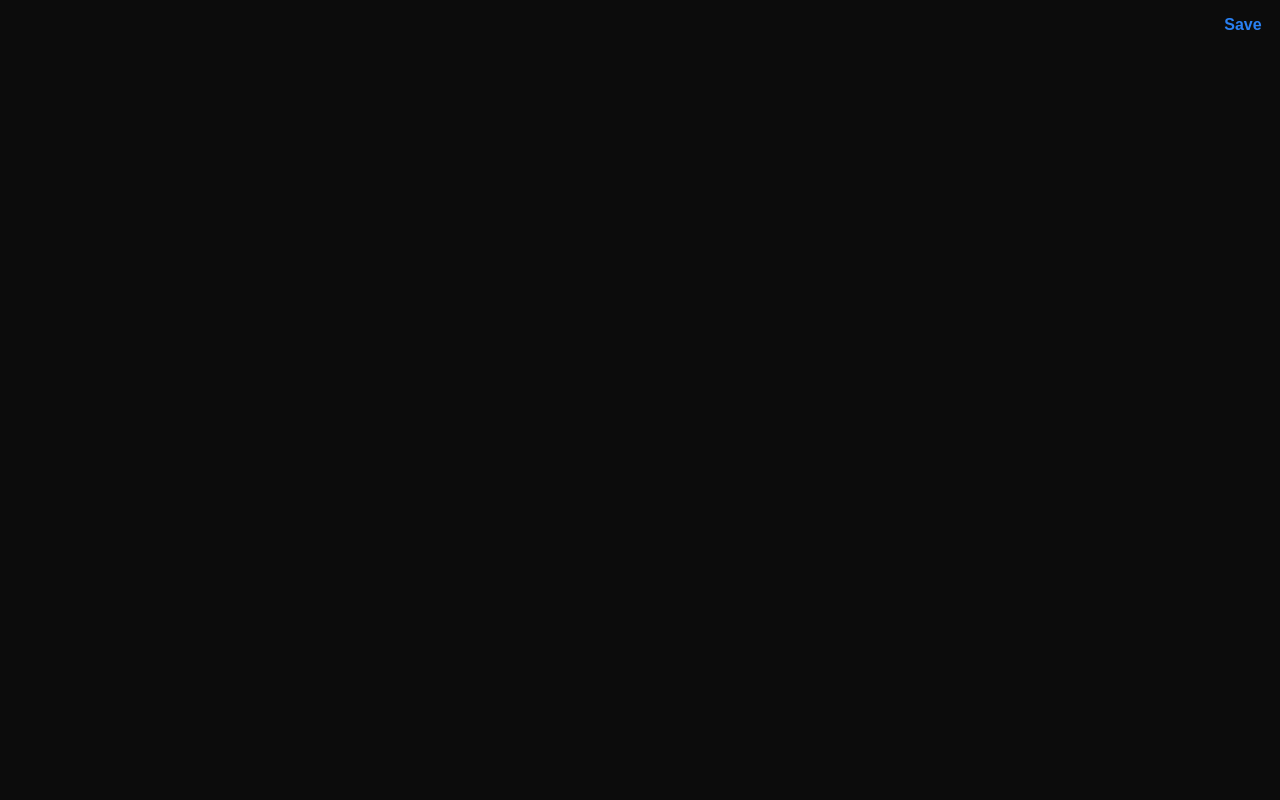
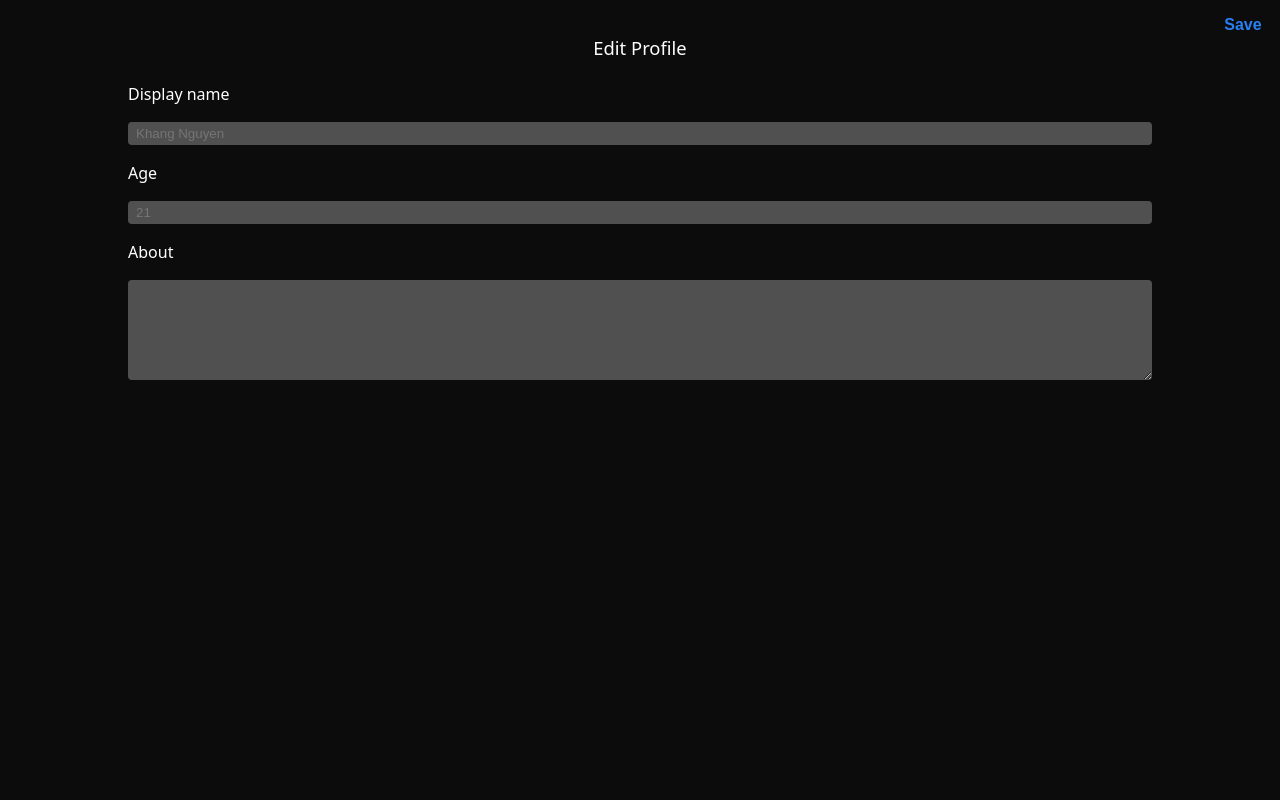
Before and after one commit to Kudoo39/react-redux-project, a React (Create React App) app in the folder frontend/: page / in a window 1280 px wide. Both pictures are taken after a click on the element "Edit". Shown: the top 800 px of the page. Built offline with nearby package versions, Linux system fonts and the light colour scheme.

Commit message:
fixing bug for Edit

```diff
--- a/frontend/src/components/Edit/Edit.jsx
+++ b/frontend/src/components/Edit/Edit.jsx
@@ -5,9 +5,8 @@ const Edit = () => {
   return (
     <>
       <form>
-        <div className="edit-container">
+        <section className="edit-container">
           <button className="close">Save</button>
-        </div>
           <div className="edit-profile">Edit Profile</div>
           <div className="input-container">
             <label htmlFor="">Display name</label>
@@ -17,6 +16,7 @@ const Edit = () => {
             <label htmlFor="">About</label>
             <textarea className="input-about"></textarea>
           </div>
+        </section>
       </form>
     </>
   );
```
Lines whose indentation alone changed are shown as unchanged.
